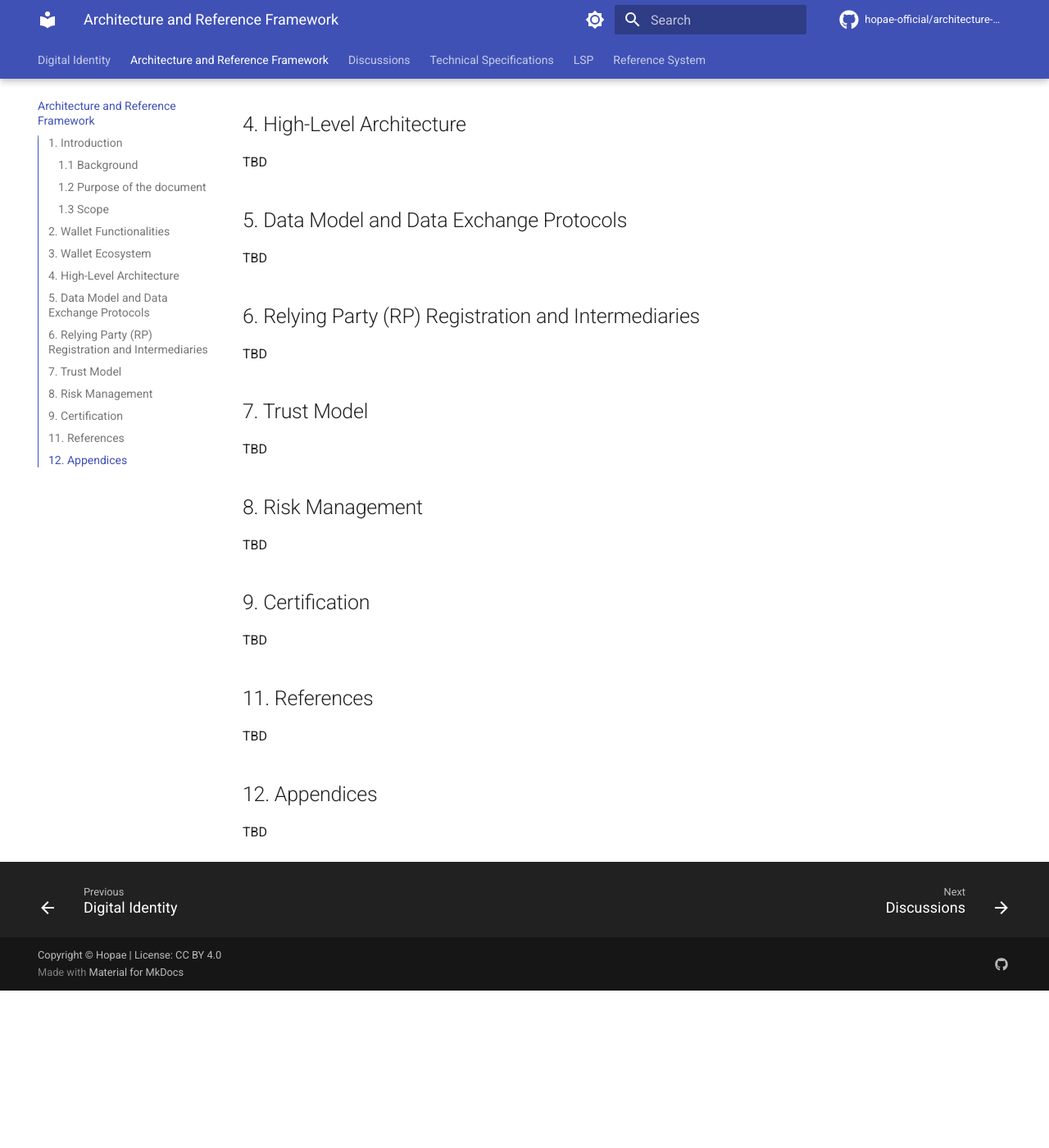
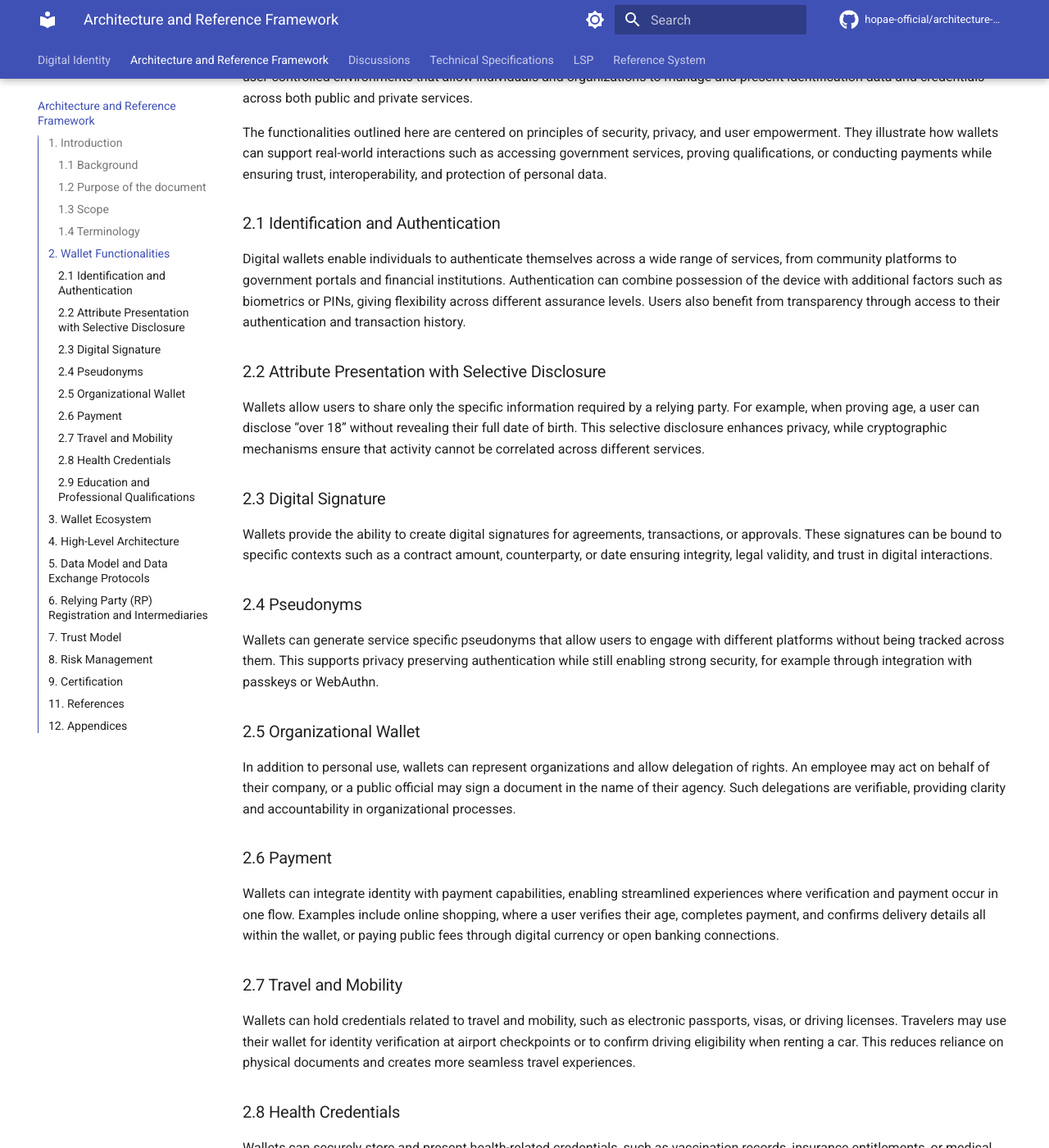
Before and after one commit to hopae-official/architecture-and-reference-framework, an MkDocs documentation site: the page built from docs/arf.md, in a window 1280 px wide and 1400 px high, scrolled down 1512 px. Shown: the whole window at 82% size. Built offline with MkDocs 1.6.1 and Material for MkDocs 9.7.7, drawn with Linux system fonts in a browser that asks for light colours; comment, search, counter and statistics services are not loaded; the version menu is left out; before the commit the page ends 2720 px from its top, so only the background shows below that; some of the changed text lies outside the part shown.

Commit message:
doc: add wallet functionalities

```diff
--- a/docs/arf.md
+++ b/docs/arf.md
@@ -38,9 +38,51 @@ Rather than prescribing detailed technical implementations or legal rules, the d
 - Designs tied to vendor-specific solutions or platforms
 - Operational procedures and management guidelines for deployment
 
+### 1.4 Terminology
+
+See Appendix A for the list of terms used in this document.
+
 ## 2. Wallet Functionalities
 
-TBD
+This chapter describes the core functionalities of digital identity wallets within broader identity ecosystems. Wallets serve as secure, user-controlled environments that allow individuals and organizations to manage and present identification data and credentials across both public and private services.
+
+The functionalities outlined here are centered on principles of security, privacy, and user empowerment. They illustrate how wallets can support real-world interactions such as accessing government services, proving qualifications, or conducting payments while ensuring trust, interoperability, and protection of personal data.
+
+### 2.1 Identification and Authentication
+
+Digital wallets enable individuals to authenticate themselves across a wide range of services, from community platforms to government portals and financial institutions. Authentication can combine possession of the device with additional factors such as biometrics or PINs, giving flexibility across different assurance levels. Users also benefit from transparency through access to their authentication and transaction history.
+
+### 2.2 Attribute Presentation with Selective Disclosure
+
+Wallets allow users to share only the specific information required by a relying party. For example, when proving age, a user can disclose “over 18” without revealing their full date of birth. This selective disclosure enhances privacy, while cryptographic mechanisms ensure that activity cannot be correlated across different services.
+
+### 2.3 Digital Signature
+
+Wallets provide the ability to create digital signatures for agreements, transactions, or approvals. These signatures can be bound to specific contexts such as a contract amount, counterparty, or date ensuring integrity, legal validity, and trust in digital interactions.
+
+### 2.4 Pseudonyms
+
+Wallets can generate service specific pseudonyms that allow users to engage with different platforms without being tracked across them. This supports privacy preserving authentication while still enabling strong security, for example through integration with passkeys or WebAuthn.
+
+### 2.5 Organizational Wallet
+
+In addition to personal use, wallets can represent organizations and allow delegation of rights. An employee may act on behalf of their company, or a public official may sign a document in the name of their agency. Such delegations are verifiable, providing clarity and accountability in organizational processes.
+
+### 2.6 Payment
+
+Wallets can integrate identity with payment capabilities, enabling streamlined experiences where verification and payment occur in one flow. Examples include online shopping, where a user verifies their age, completes payment, and confirms delivery details all within the wallet, or paying public fees through digital currency or open banking connections.
+
+### 2.7 Travel and Mobility
+
+Wallets can hold credentials related to travel and mobility, such as electronic passports, visas, or driving licenses. Travelers may use their wallet for identity verification at airport checkpoints or to confirm driving eligibility when renting a car. This reduces reliance on physical documents and creates more seamless travel experiences.
+
+### 2.8 Health Credentials
+
+Wallets can securely store and present health-related credentials, such as vaccination records, insurance entitlements, or medical summaries. These can be used for international travel, accessing healthcare services, or simplifying insurance verification. Users gain efficiency while maintaining control over sensitive health information.
+
+### 2.9 Education and Professional Qualifications
+
+Wallets can carry digital representations of diplomas, transcripts, and professional licenses. Graduates can quickly prove their degrees to employers, and professionals can demonstrate their qualifications abroad. This reduces fraud, streamlines hiring, and builds trust in educational and professional achievements.
 
 ## 3. Wallet Ecosystem
 
```
